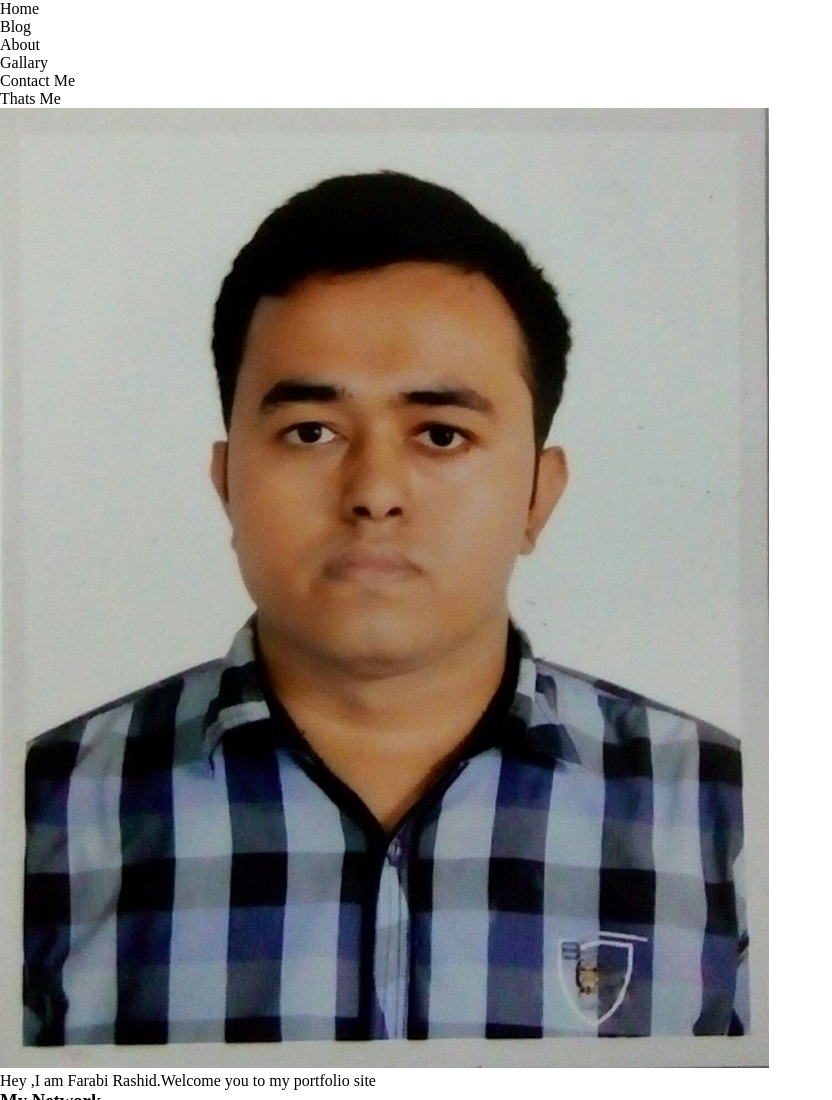
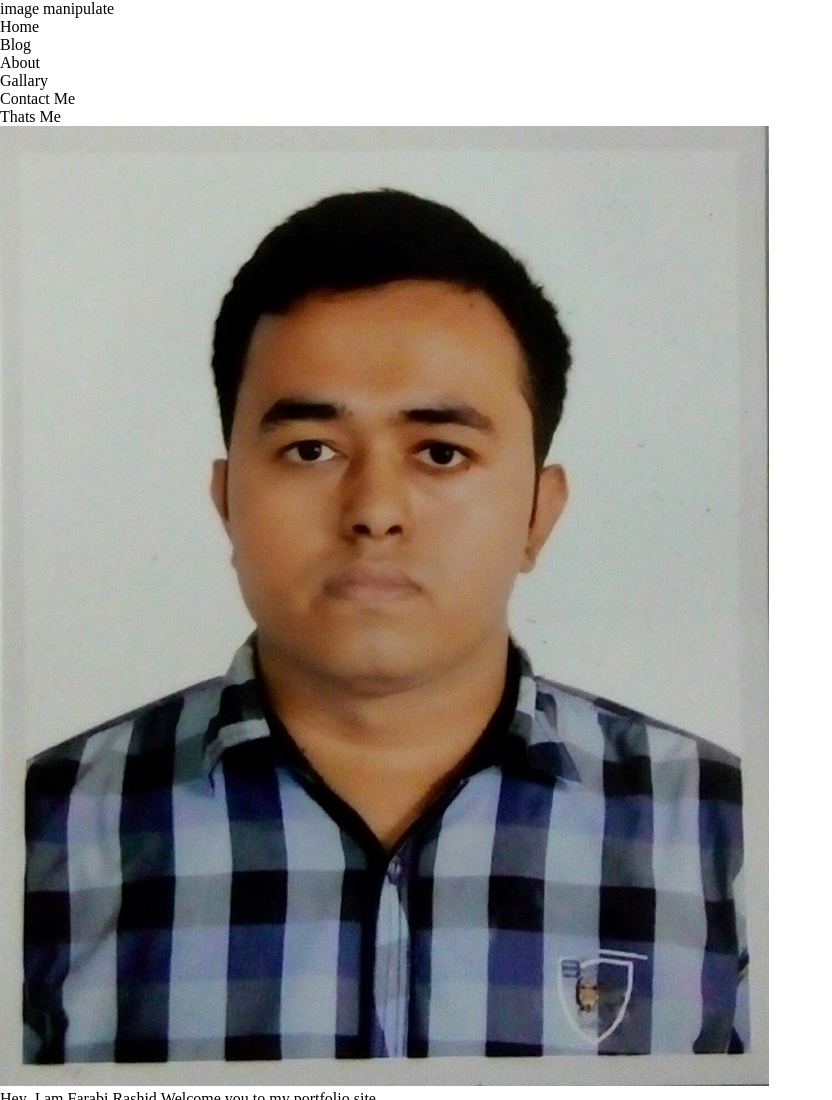
Before and after one commit to farabi1/CSS-Master, a plain HTML site: page index.html in a window 1280 px wide. Shown: the top 1100 px of the page, without its empty margins (0-832 px from the left). Drawn offline with Linux system fonts and the light colour scheme.

Commit message:
All about image

```diff
--- a/index.html
+++ b/index.html
@@ -12,6 +12,7 @@
     </style>
 </head>
 <body>
+    <div>image manipulate</div>
      <Nav>
          <ul>
              <li>Home </li>
```
